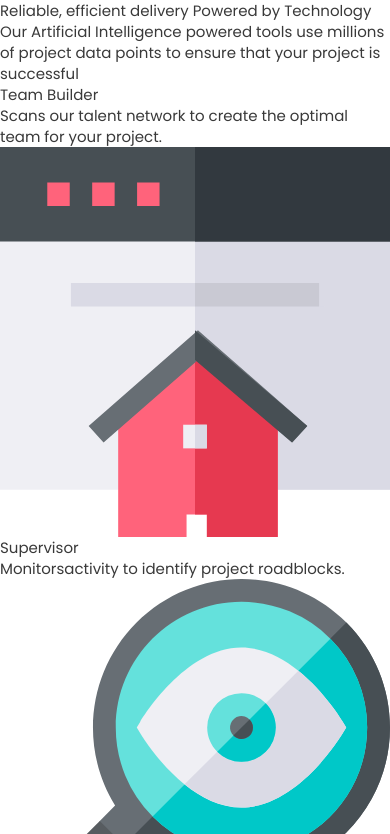
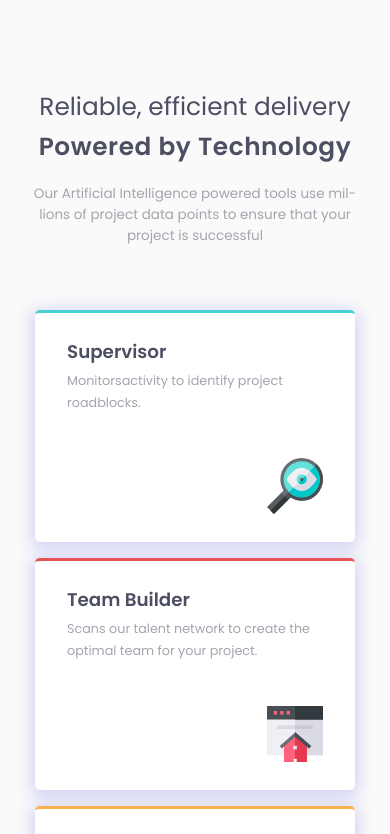
Before and after one commit to 3eze3/Four-Card-Feature-, a plain HTML site: page index.html in a window 390 px wide. Shown: the top 834 px of the page. Drawn offline with Linux system fonts and the light colour scheme.

Commit message:
Add the sytle.css for the project

```diff
--- a/Css/style.css
+++ b/Css/style.css
@@ -1,14 +1,175 @@
 :root {
-
-  /* ### Primary */
   --red: hsl(0, 78%, 62%);
   --cyan: hsl(180, 62%, 55%);
   --orange: hsl(34, 97%, 64%);
   --blue: hsl(212, 86%, 64%);
-
-  /* ### Neutral */
   --Very-dark-blue: hsl(234, 12%, 34%);
   --grayish-blue: hsl(229, 6%, 66%);
   --very-light-gray: hsl(0, 0%, 98%);
-  --ont-family: 'Poppins', sans-serif;
+  --position-top-bottom-center: calc(50% - 10rem);
+  --position-left-rigth-center: calc(50% - 7.25rem);
 }
+
+body {
+  background-color: var(--very-light-gray);
+}
+
+.container {
+  width: 100%;
+  height: 100vh;
+  padding: 5rem 0;
+  display: grid;
+  place-content: start center;
+  gap: 3rem;
+}
+
+.container__introduction {
+  width: 100%;
+  display: flex;
+  flex-direction: column;
+  justify-content: center;
+  align-items: center;
+  gap: 1.6rem;
+  text-align: center;
+}
+
+.introduction__wrappertitle {
+  display: flex;
+  flex-direction: column;
+  gap: 1.2rem;
+}
+
+.introduction__title {
+  font-size: 2rem;
+  color: var(--Very-dark-blue);
+}
+
+.introduction__title--dark {
+  letter-spacing: .6px;
+  font-weight: 600;
+}
+
+.introduction__wrapperdescription {
+  width: 43%;
+}
+
+.introduction__description {
+  font-size: .9em;
+  color: var(--grayish-blue);
+}
+
+.container__servicesAI {
+  width: 70rem;
+  height: 100%;
+  position: relative;
+}
+
+.servicesAI__wrapper {
+  width: 100%;
+  min-height: 30rem;
+  position: relative;
+}
+
+.servicesAI__service {
+  width: 20rem;
+  height: 14.5rem;
+  padding: 1.75rem 2rem;
+  display: flex;
+  flex-direction: column;
+  justify-content: space-between;
+  position: absolute;
+  border-radius: .3rem;
+  background-color: hsl(0, 0%, 100%);
+  box-shadow: 0 .2rem 1rem .2rem rgba(76, 76, 228, 0.229);
+}
+
+.servicesAI__content {
+  display: inline-flex;
+  flex-direction: column;
+  gap: .5rem;
+}
+
+.servicesAI__title {
+  font-size: 1.22em;
+  font-weight: 600;
+  color: var(--Very-dark-blue);
+}
+
+.servicesAI__description {
+  font-size: .85em;
+  line-height: 1.75;
+  color: var(--grayish-blue);
+}
+
+.servicesAI__logo {
+  width: 3.5rem;
+  align-self: flex-end;
+}
+
+.servicesAI__service--team {
+  border-top: solid 3px var(--red);
+  top: 0;
+  left: var(--position-top-bottom-center);
+}
+
+.servicesAI__service--supervisor {
+  border-top: solid 3px var(--cyan);
+  left: 3rem;
+  top: var(--position-left-rigth-center);
+}
+
+.servicesAI__service--karma {
+  border-top: solid 3px var(--orange);
+  bottom: 0;
+  left: var(--position-top-bottom-center);
+}
+
+.servicesAI__service--calculator {
+  border-top: solid 3px var(--blue);
+  right: 3rem;
+  top: var(--position-left-rigth-center);
+}
+
+@media screen and (max-width: 880px) {
+
+  .container {
+    height: 100%;
+    place-content: center;
+    overflow-x: hidden;
+  }
+
+  .container__introduction {
+    padding: 1rem 0;
+  }
+
+  .introduction__title {
+    font-size: 1.65em;
+  }
+
+  .introduction__wrapperdescription {
+    width: 30%;
+  }
+
+  .servicesAI__wrapper {
+    min-height: 65rem;
+  }
+
+  .servicesAI__service--supervisor {
+    top: 0;
+    left: var(--position-top-bottom-center);
+  }
+
+  .servicesAI__service--team {
+    top: 15.5rem;
+  }
+
+  .servicesAI__service--karma {
+    top: 31rem;
+  }
+
+  .servicesAI__service--calculator {
+    top: 46.5rem;
+    left: var(--position-top-bottom-center);
+  }
+
+}
```
